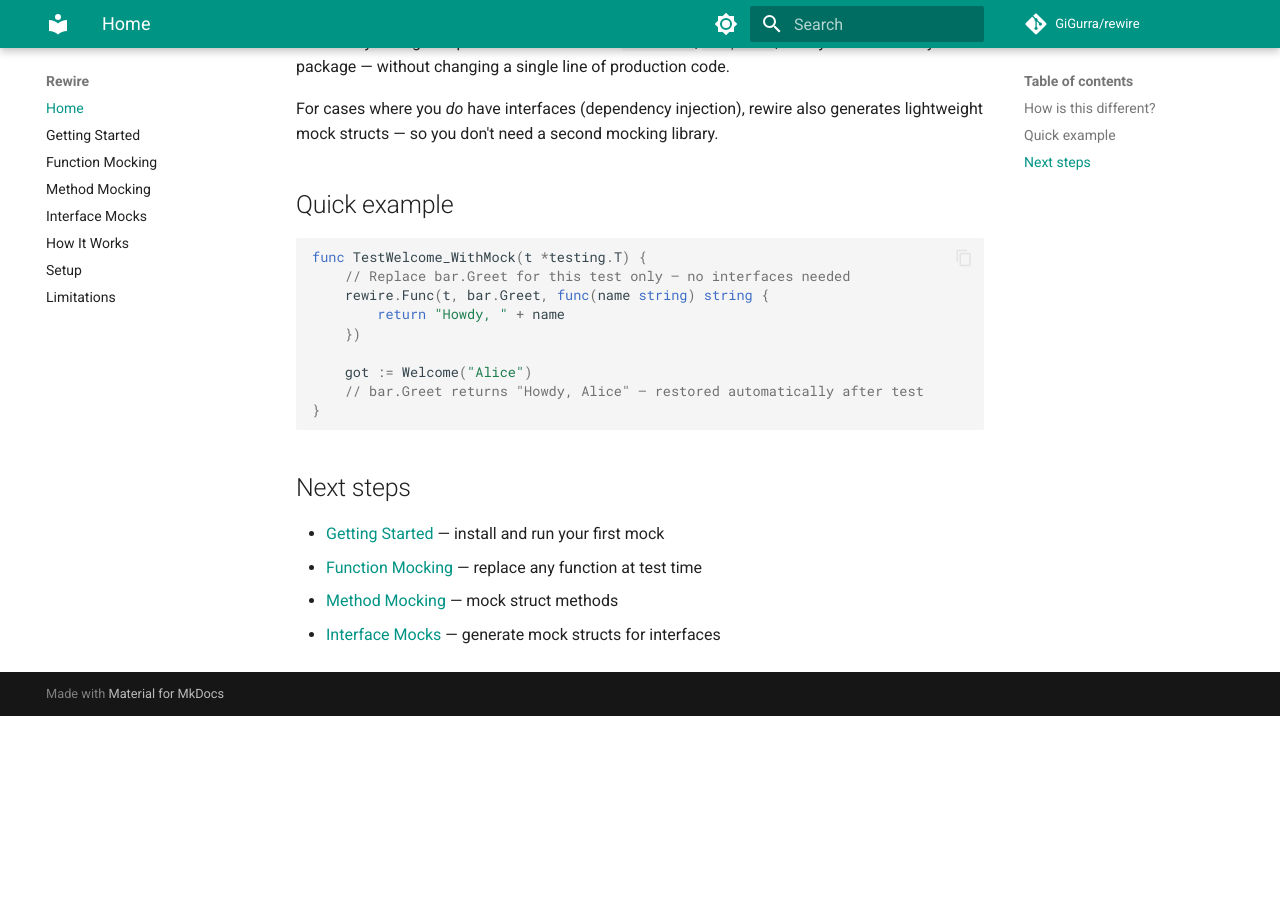
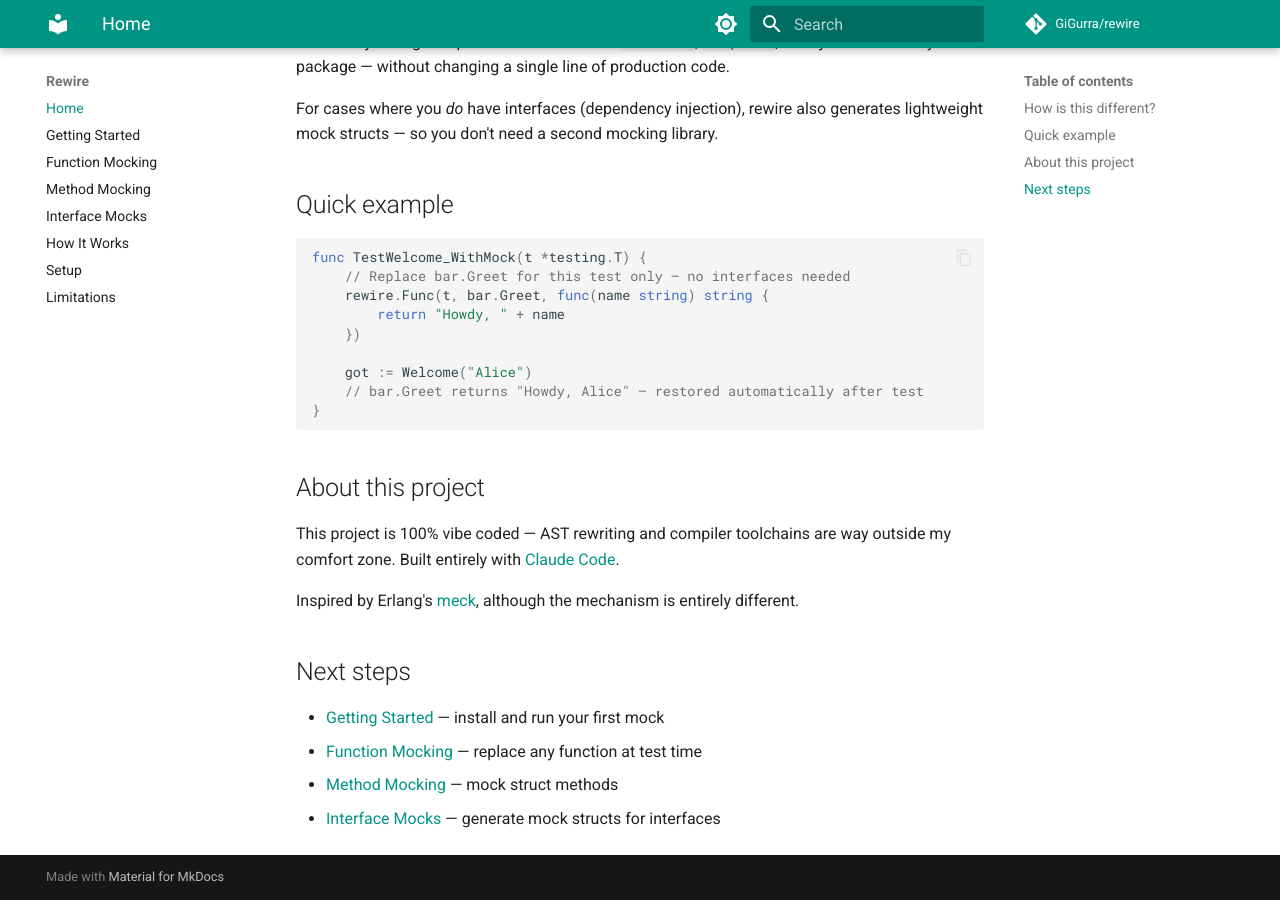
Before and after one commit to GiGurra/rewire, an MkDocs documentation site: the page built from docs/index.md, in a window 1280 px wide and 900 px high, scrolled down 748 px. Built offline with MkDocs 1.6.1 and Material for MkDocs 9.7.7, drawn with Linux system fonts in a browser that asks for light colours; comment, search, counter and statistics services are not loaded; before the commit the page ends 1464 px from its top, so only the background shows below that.

Commit message:
Add vibe coding acknowledgement to docs landing page
Co-Authored-By: Claude Opus 4.6 (1M context) <noreply@anthropic.com>

````diff
--- a/docs/index.md
+++ b/docs/index.md
@@ -38,6 +38,12 @@ func TestWelcome_WithMock(t *testing.T) {
 }
 ```
 
+## About this project
+
+This project is 100% vibe coded — AST rewriting and compiler toolchains are way outside my comfort zone. Built entirely with [Claude Code](https://claude.ai/claude-code).
+
+Inspired by Erlang's [meck](https://github.com/eproxus/meck), although the mechanism is entirely different.
+
 ## Next steps
 
 - [Getting Started](getting-started.md) — install and run your first mock
````
